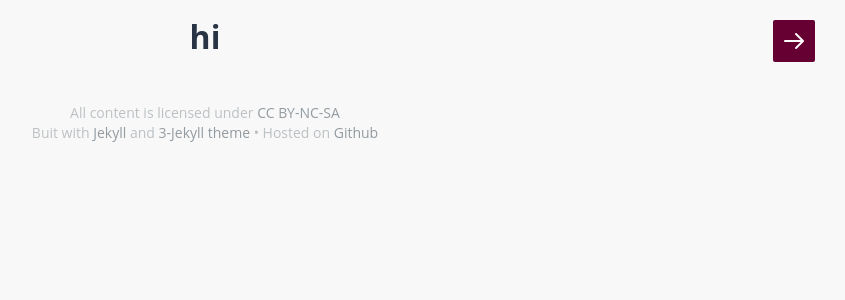
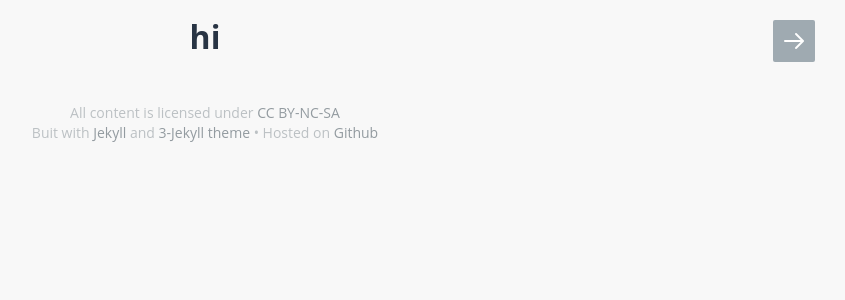
Before and after one commit to linbinhan/linbinhan.github.io, a Jekyll site: the page built from index.html, in a window 1280 px wide. Shown: the top 300 px of the page, without its empty margins (435-1280 px from the left). Built offline with Jekyll 4.4.1, drawn with Linux system fonts in a browser that asks for light colours.

Commit message:
Update main.sass

```diff
--- a/css/main.sass
+++ b/css/main.sass
@@ -18,9 +18,9 @@ $font: 'Open Sans', 'Hiragino Sans GB', sans-serif
 // # Sidebar Background Gradient
 
 $gradient-start: #C2E987
-$gradient-end:   #990033
+$gradient-end:   #6b6366
 
-$sidebar-bg: #660033
+$sidebar-bg: #9faab1
 
 
 // # Sidebar Left
```
